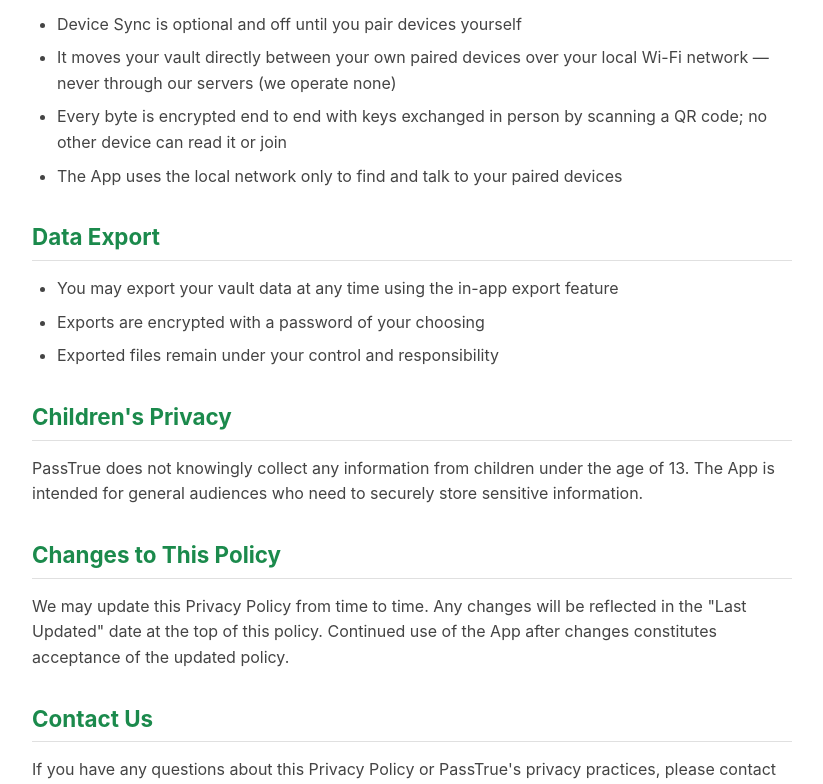
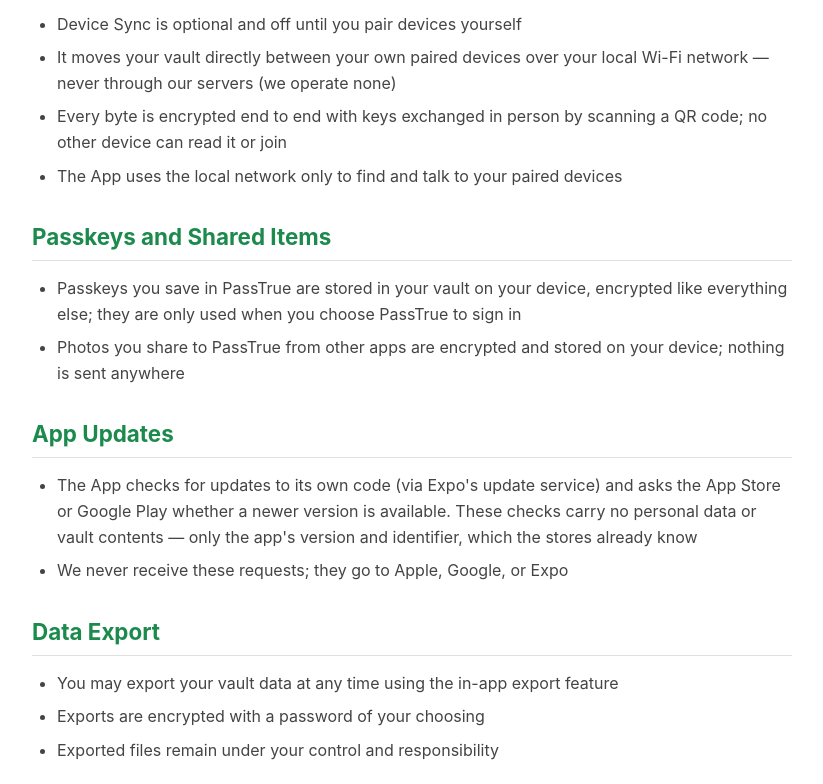
Before and after one commit to Viakron/passtrue-privacy, a plain HTML site: page index.html in a window 1280 px wide. Shown: the part 1678-2462 px from the top of the page, without its empty margins (228-1051 px from the left). Drawn offline with Linux system fonts and the light colour scheme.

Commit message:
Privacy policy: Passkeys and Shared Items; App Updates (update checks); dated 2026-10-13

```diff
--- a/index.html
+++ b/index.html
@@ -123,7 +123,7 @@
 
     <main>
         <h1>Privacy Policy</h1>
-        <p class="updated">Last Updated: October 7, 2026</p>
+        <p class="updated">Last Updated: October 13, 2026</p>
 
         <h2>Overview</h2>
         <p>PassTrue ("the App") is a password manager application developed by Fitz Studio ("we", "us", or "our"). We are committed to protecting your privacy. This Privacy Policy explains how PassTrue handles your information.</p>
@@ -177,6 +177,18 @@
             <li>The App uses the local network only to find and talk to your paired devices</li>
         </ul>
 
+        <h2>Passkeys and Shared Items</h2>
+        <ul>
+            <li>Passkeys you save in PassTrue are stored in your vault on your device, encrypted like everything else; they are only used when you choose PassTrue to sign in</li>
+            <li>Photos you share to PassTrue from other apps are encrypted and stored on your device; nothing is sent anywhere</li>
+        </ul>
+
+        <h2>App Updates</h2>
+        <ul>
+            <li>The App checks for updates to its own code (via Expo's update service) and asks the App Store or Google Play whether a newer version is available. These checks carry no personal data or vault contents — only the app's version and identifier, which the stores already know</li>
+            <li>We never receive these requests; they go to Apple, Google, or Expo</li>
+        </ul>
+
         <h2>Data Export</h2>
         <ul>
             <li>You may export your vault data at any time using the in-app export feature</li>
```
